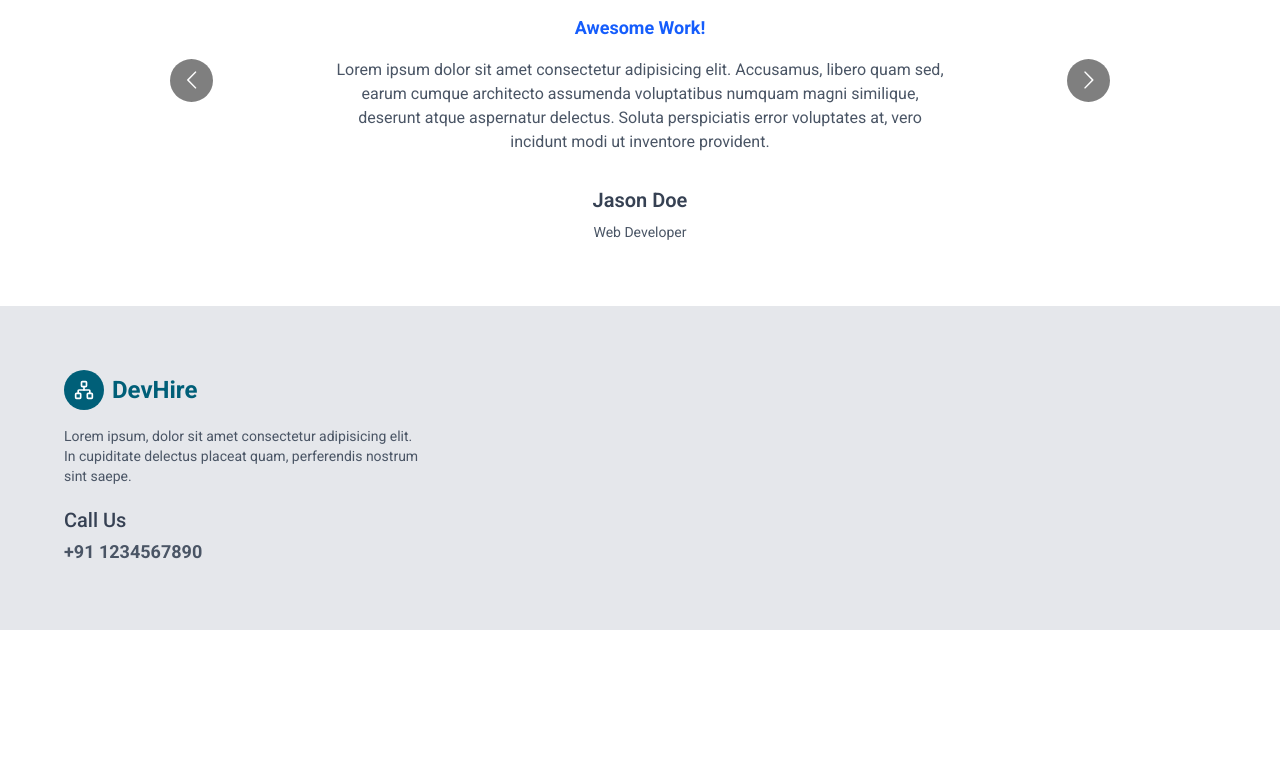
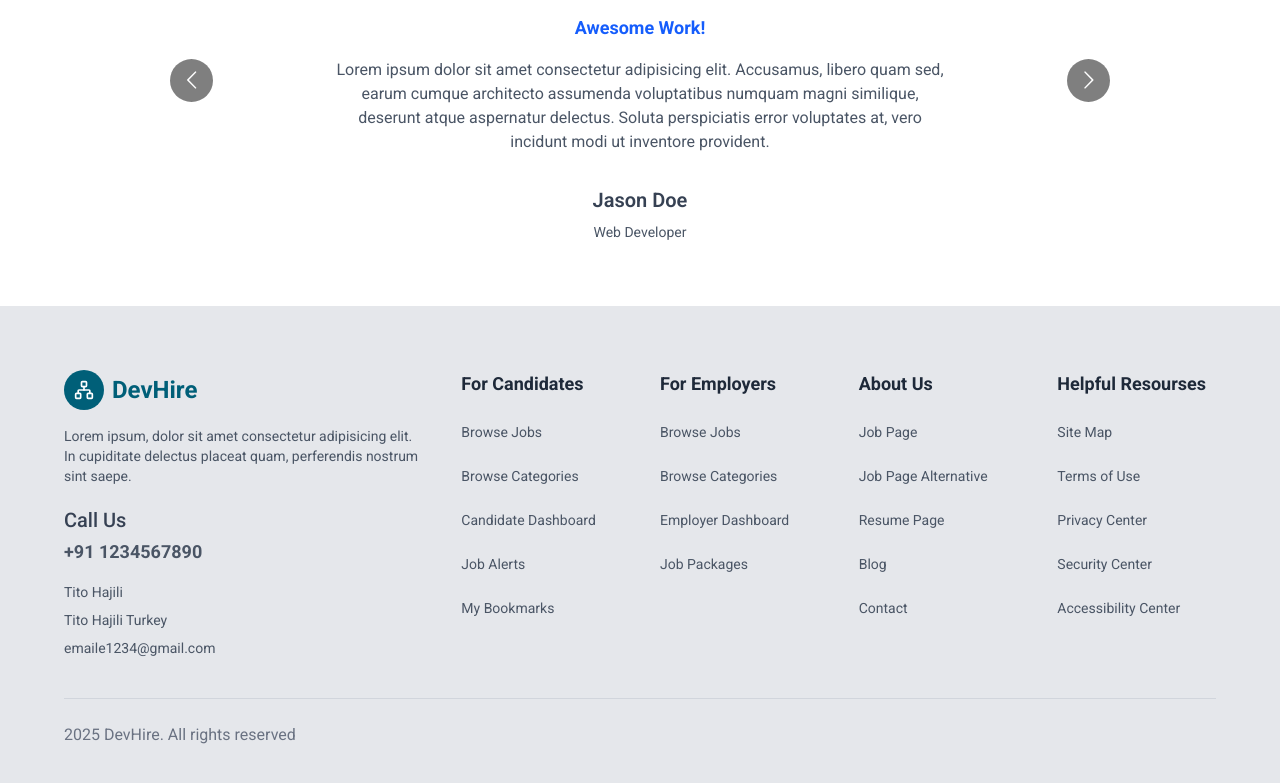
Before and after one commit to titohajili/Job-Landing, a Next.js app: page / in a window 1280 px wide. Shown: the part 4480-5263 px from the top of the page. Before the commit the page ends 5110 px from the top, so only its background shows below. Built offline with nearby package versions, Linux system fonts and the light colour scheme.

Commit message:
Footer finish

```diff
--- a/app/globals.css
+++ b/app/globals.css
@@ -1,2 +1,9 @@
 @import "tailwindcss";
+
+@layer components {
+    .footer__link{
+        @apply text-gray-600 dark:text-gray-400 text-sm cursor-pointer w-fit hover:text-sky-700
+    }
+}
+
 @custom-variant dark (&:where(.dark, .dark *));
--- a/components/Home/Footer/Footer.tsx
+++ b/components/Home/Footer/Footer.tsx
@@ -22,8 +22,57 @@ const Footer = () => {
                 <h1 className='lg:text-xl text-base text-gray-700 dark:text-gray-300 font-medium'>Call Us</h1>
                 <p className='mt-1 text-gray-600  dark:text-gray-300 lg:text-lg text-base font-bold'>+91 1234567890</p>
             </div>
+
+            {/* address */}
+            <p className='text-sm text-gray-600 dark:text-gray-400 mt-4'>Tito Hajili</p>
+            <p className='text-sm text-gray-600 dark:text-gray-400 mt-2'>Tito Hajili Turkey</p>
+            <p className='text-sm text-gray-600 dark:text-gray-400 mt-2'>emaile1234@gmail.com</p>
         </div>
+        {/* 2nd part */}
+        <div className='space-y-6'>
+            <h1 className='text-lg font-bold text-gray-800 dark:text-gray-200'>For Candidates</h1>
+            <p className='footer__link'>Browse Jobs</p>
+            <p className='footer__link'>Browse Categories</p>
+            <p className='footer__link'>Candidate Dashboard</p>
+            <p className='footer__link'>Job Alerts</p>
+            <p className='footer__link'>My Bookmarks</p>
+        </div>
+
+        {/* 3rd part */}
+        <div className='space-y-6'>
+            <h1 className='text-lg font-bold text-gray-800 dark:text-gray-200'>For Employers</h1>
+            <p className='footer__link'>Browse Jobs</p>
+            <p className='footer__link'>Browse Categories</p>
+            <p className='footer__link'>Employer Dashboard</p>
+            <p className='footer__link'>Job Packages</p>
+        </div>
+
+        {/* 4th part */}
+        <div className='space-y-6'>
+            <h1 className='text-lg font-bold text-gray-800 dark:text-gray-200'>About Us</h1>
+            <p className='footer__link'>Job Page</p>
+            <p className='footer__link'>Job Page Alternative</p>
+            <p className='footer__link'>Resume Page</p>
+            <p className='footer__link'>Blog</p>
+            <p className='footer__link'>Contact</p>
+        </div>
+
+        {/* 5th part */}
+        <div className='space-y-6'>
+            <h1 className='text-lg font-bold text-gray-800 dark:text-gray-200'>Helpful Resourses</h1>
+            <p className='footer__link'>Site Map</p>
+            <p className='footer__link'>Terms of Use</p>
+            <p className='footer__link'>Privacy Center</p>
+            <p className='footer__link'>Security Center</p>
+            <p className='footer__link'>Accessibility Center</p>
+        </div>
+
       </div>
+
+        {/* Copyright */}
+        <div className='pt-6 mt-10 border-t w-[90%] mx-auto border-gray-300 dark:border-gray-800'>
+            <p className='text-gray-500'>2025 DevHire. All rights reserved</p>
+        </div>
     </div>
   )
 }
```
